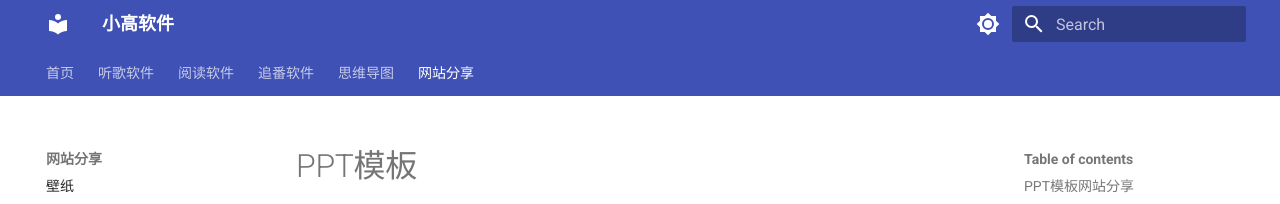
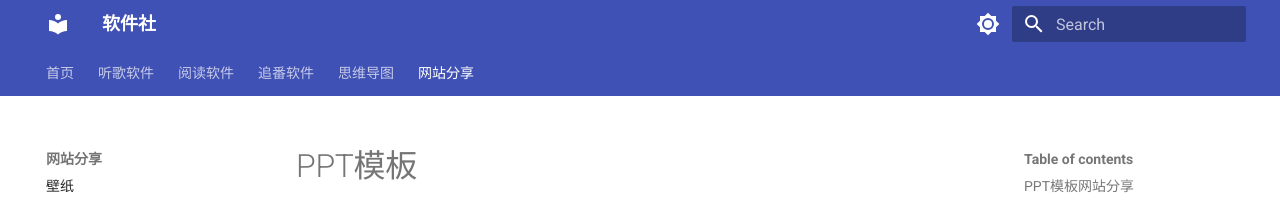
Before and after one commit to AstridGao/MkDocs, an MkDocs documentation site: the page built from docs/Website/PPT模板.md, in a window 1280 px wide. Shown: the top 204 px of the page. Built offline with MkDocs 1.6.1 and Material for MkDocs 9.7.7, drawn with Linux system fonts in a browser that asks for light colours.

Commit message:
修改网站名字

```diff
--- a/mkdocs.yml
+++ b/mkdocs.yml
@@ -1,4 +1,4 @@
-site_name: 小高软件
+site_name: 软件社
 site_author: 小高
 site_description: 分享免费软件和有趣项目
 nav:
```
